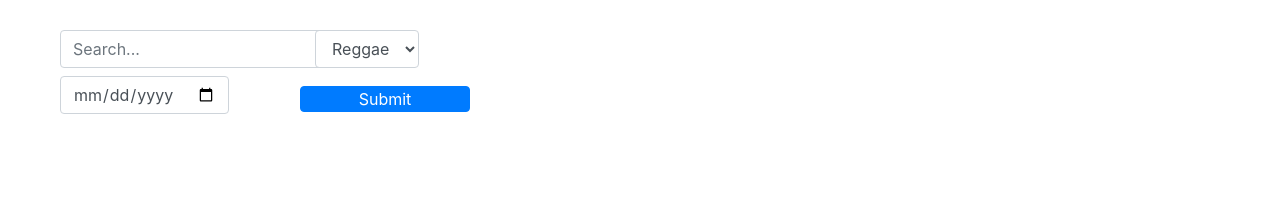
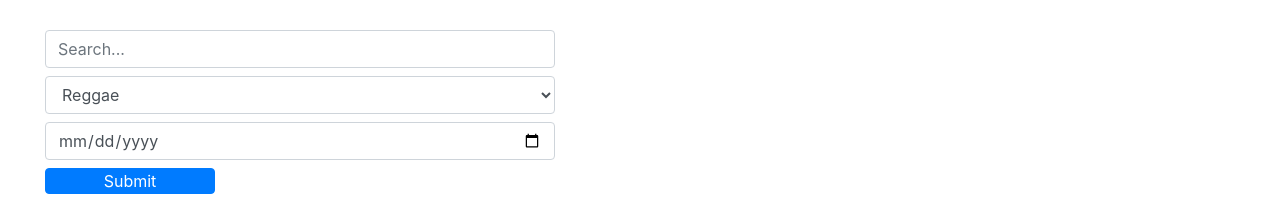
Before and after one commit to TechKuro/MuVents, a plain HTML site: page index.html in a window 1280 px wide. Shown: the part 802-1012 px from the top of the page. Before the commit the page ends 924 px from the top, so only its background shows below. Drawn offline with nearby package versions, Linux system fonts and the light colour scheme.

Commit message:
added class styles to form to align stacked

```diff
--- a/assets/css/custom.css
+++ b/assets/css/custom.css
@@ -26,3 +26,8 @@
     padding:0;
     width:100%
 }
+
+.form-group {
+    display: flex;
+    flex-direction: column;
+}
--- a/index.html
+++ b/index.html
@@ -26,18 +26,18 @@
    <!----> <div class="container"> <!--main page container-->
         <div class="d-flex flex-row">
             <div class="col-6 "> <!--First left col-->
-                <form action="" class="form-inline">
-                    <div class="form-group mb-2 col-6"> <!--- form-->
+  <form action="" class="form-group">
+    <div class="form-group mb-2 d-flex">
       <input type="text" id="search" class="form-control" placeholder="Search...">
     </div>
-                    <div class="form-group mb-2 col-6">
+    <div class="form-group d-flex mb-2">
       <select class="form-control" id="options">
         <option value="option1">Reggae</option>
         <option value="option2">Rock</option>
         <option value="option3">Jazz</option>
       </select>
     </div>
-                    <div class="form-group mb-2 col-6">
+    <div class="form-group d-flex mb-2">
       <input type="date" id="calendar" class="form-control">
     </div>
     <button type="submit" class="btn btn-primary col-4 test2">Submit</button>
```
Lines whose indentation alone changed are shown as unchanged.
